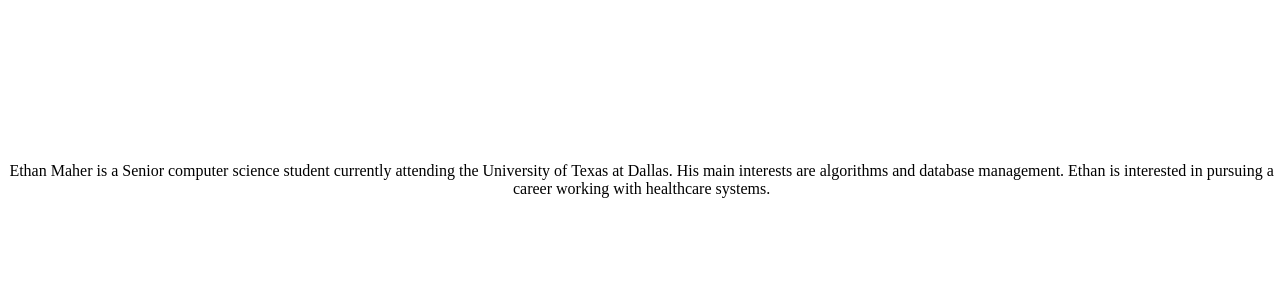
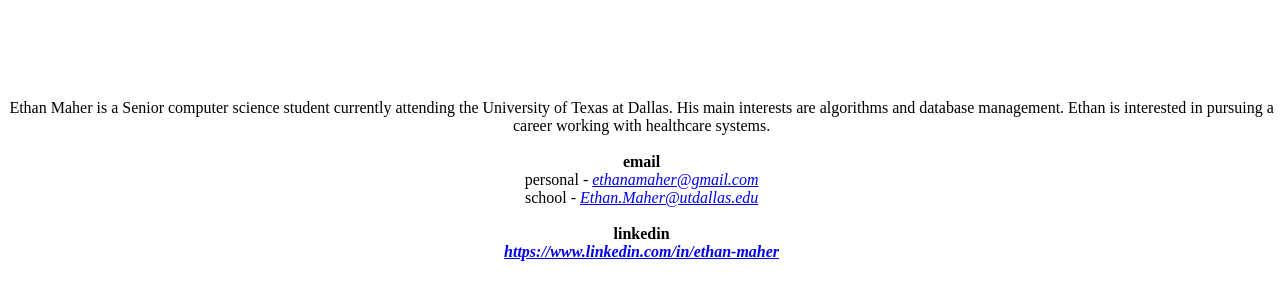
Before and after one commit to 81355/81355.github.io, a plain HTML site: page about.html in a window 1280 px wide. Shown: the part 216-516 px from the top of the page. Drawn offline with Linux system fonts and the light colour scheme.

Commit message:
added contact info to about page

```diff
--- a/about.html
+++ b/about.html
@@ -22,6 +22,23 @@
         <p>
             Ethan Maher is a Senior computer science student currently attending the University of Texas at Dallas.
             His main interests are algorithms and database management. Ethan is interested in pursuing a career working with healthcare systems.
+
+            <br><br>
+            <b>email</b><br>
+
+            personal -  <a href="mailto:ethanamaher@gmail.com">
+                            <i>ethanamaher@gmail.com</i>
+                        </a><br>
+            school -    <a href="mailto:Ethan.Maher@utdallas.edu">
+                            <i>Ethan.Maher@utdallas.edu</i>
+                        </a><br><br>
+
+            <b>linkedin<br>
+            <a href="https://www.linkedin.com/in/ethan-maher">
+                <i>https://www.linkedin.com/in/ethan-maher</i>
+            </a>
+
         </p>
+
     </body>
 </html>
```
